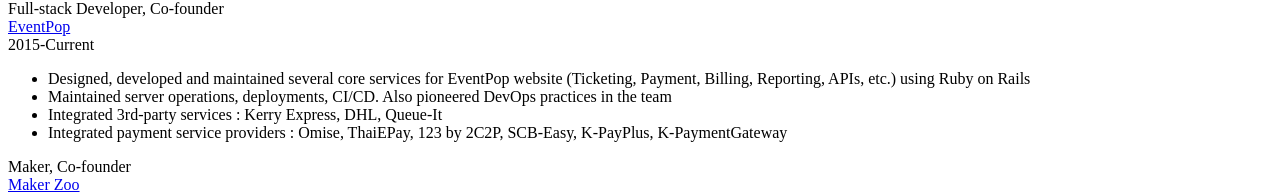
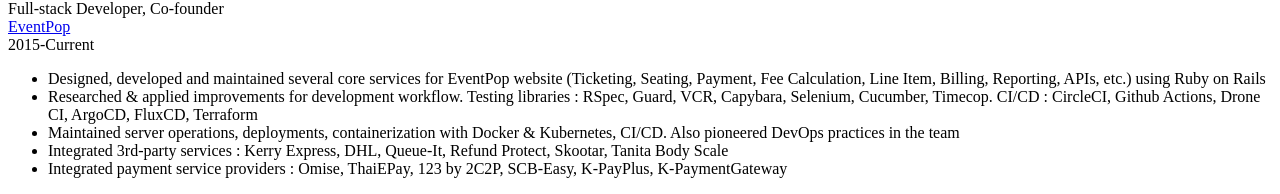
Before and after one commit to narze/resume, a Svelte app: page / in a window 1280 px wide. Shown: the part 731-925 px from the top of the page. Built offline with nearby package versions, Linux system fonts and the light colour scheme.

Commit message:
feat: Add more profile details

```diff
--- a/src/App.svelte
+++ b/src/App.svelte
@@ -23,9 +23,10 @@
       url: "https://eventpop.me",
       years: ["2015", "Current"],
       details: [
-        "Designed, developed and maintained several core services for EventPop website (Ticketing, Payment, Billing, Reporting, APIs, etc.) using Ruby on Rails",
-        "Maintained server operations, deployments, CI/CD. Also pioneered DevOps practices in the team",
-        "Integrated 3rd-party services : Kerry Express, DHL, Queue-It",
+        "Designed, developed and maintained several core services for EventPop website (Ticketing, Seating, Payment, Fee Calculation, Line Item, Billing, Reporting, APIs, etc.) using Ruby on Rails",
+        "Researched & applied improvements for development workflow. Testing libraries : RSpec, Guard, VCR, Capybara, Selenium, Cucumber, Timecop. CI/CD : CircleCI, Github Actions, Drone CI, ArgoCD, FluxCD, Terraform",
+        "Maintained server operations, deployments, containerization with Docker & Kubernetes, CI/CD. Also pioneered DevOps practices in the team",
+        "Integrated 3rd-party services : Kerry Express, DHL, Queue-It, Refund Protect, Skootar, Tanita Body Scale",
         "Integrated payment service providers : Omise, ThaiEPay, 123 by 2C2P, SCB-Easy, K-PayPlus, K-PaymentGateway",
       ],
     },
```
